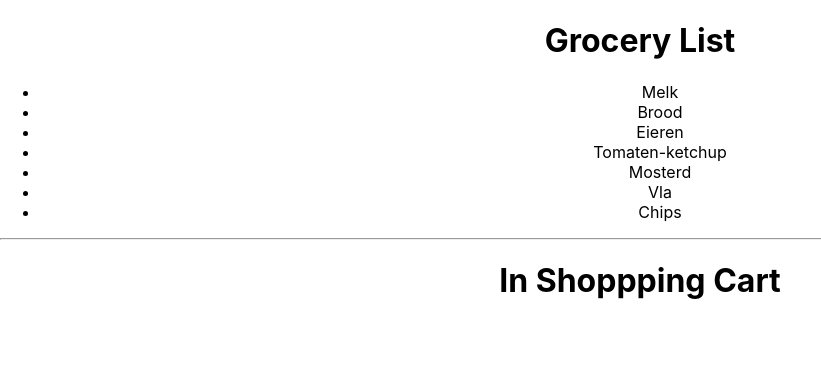
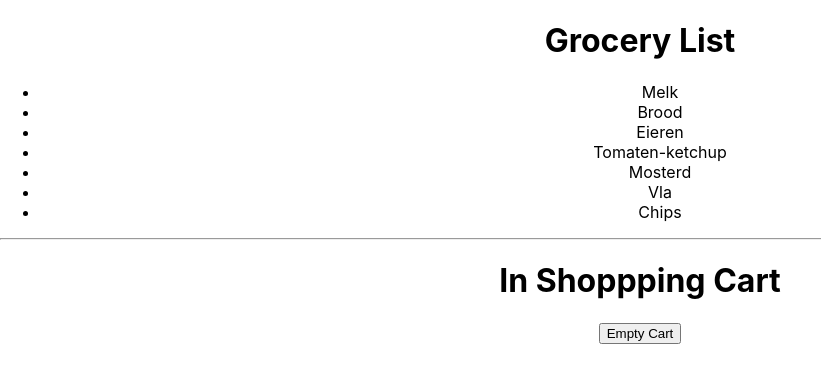
Before and after one commit to Tijs-vd-B/tijs_vd_b_eindopdracht_fed_level33, a React (Create React App) app: page / in a window 1280 px wide. Shown: the top 382 px of the page, without its empty margins (0-821 px from the left). Built offline with nearby package versions, Linux system fonts and the light colour scheme.

Commit message:
4.12_13 handleClickEmptyCart

```diff
--- a/src/Components/ShoppingCart.js
+++ b/src/Components/ShoppingCart.js
@@ -5,6 +5,7 @@ function ShoppingCart(props) {
   console.log(props);
   return (
     <div>
+      <button onClick={props.handleClickEmptyCart}>Empty Cart</button>
       <List items={props.items} />
     </div>
   );
--- a/src/Container.js
+++ b/src/Container.js
@@ -18,6 +18,7 @@ class Container extends Component {
       shoppingListItems: [],
     };
     this.handleClickGroceryItem = this.handleClickGroceryItem.bind(this);
+    this.handleClickEmptyCart = this.handleClickEmptyCart.bind(this);
   }
 
   handleClickGroceryItem(event) {
@@ -33,6 +34,14 @@ class Container extends Component {
     });
   }
 
+  handleClickEmptyCart(event) {
+    console.log(event);
+    this.setState({
+      ...this.state,
+      shoppingListItems: [],
+    });
+  }
+
   render() {
     return (
       <div>
@@ -43,7 +52,10 @@ class Container extends Component {
         />
         <hr />
         <h1>In Shoppping Cart</h1>
-        <ShoppingCart items={this.state.shoppingListItems} />
+        <ShoppingCart
+          items={this.state.shoppingListItems}
+          handleClickEmptyCart={this.handleClickEmptyCart}
+        />
       </div>
     );
   }
```
